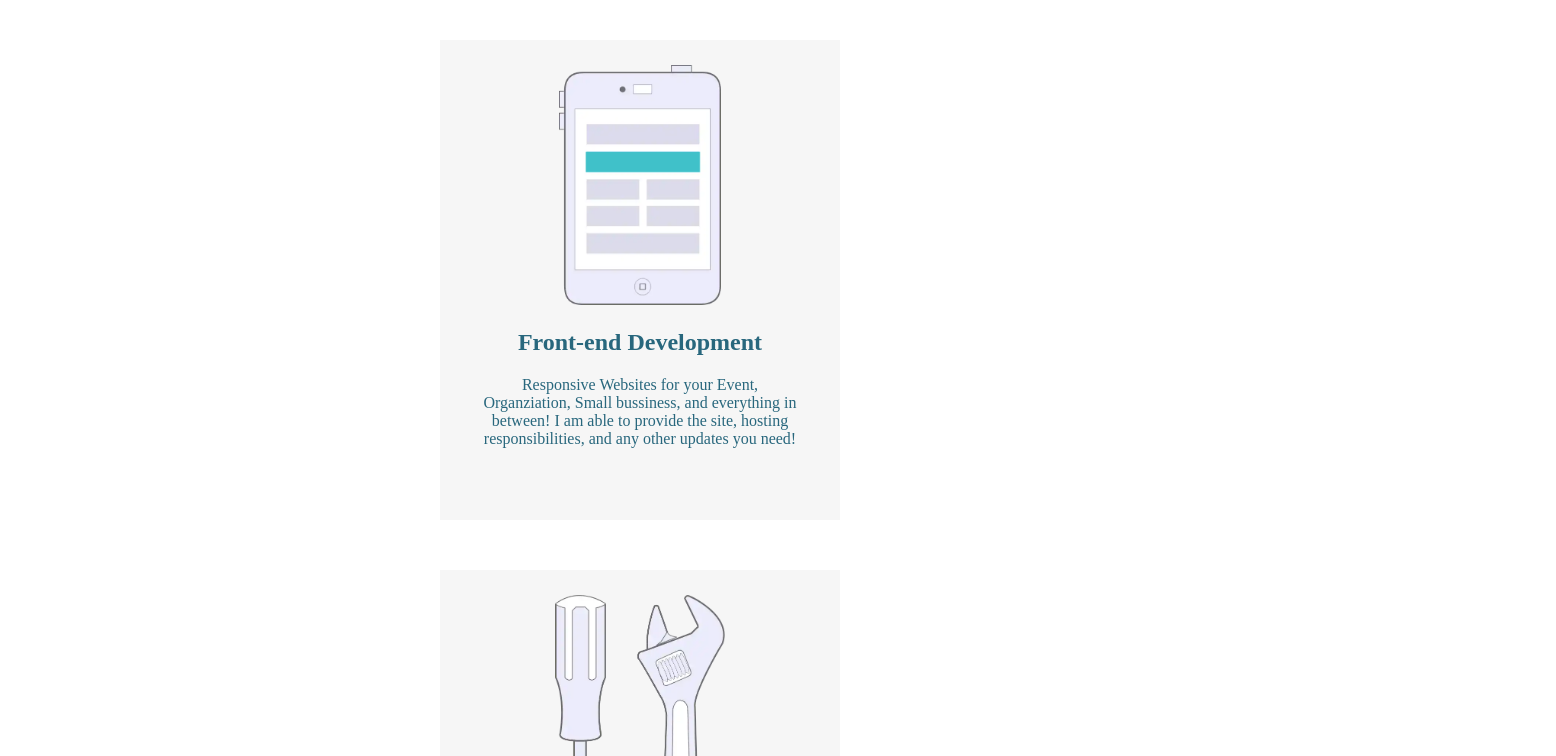
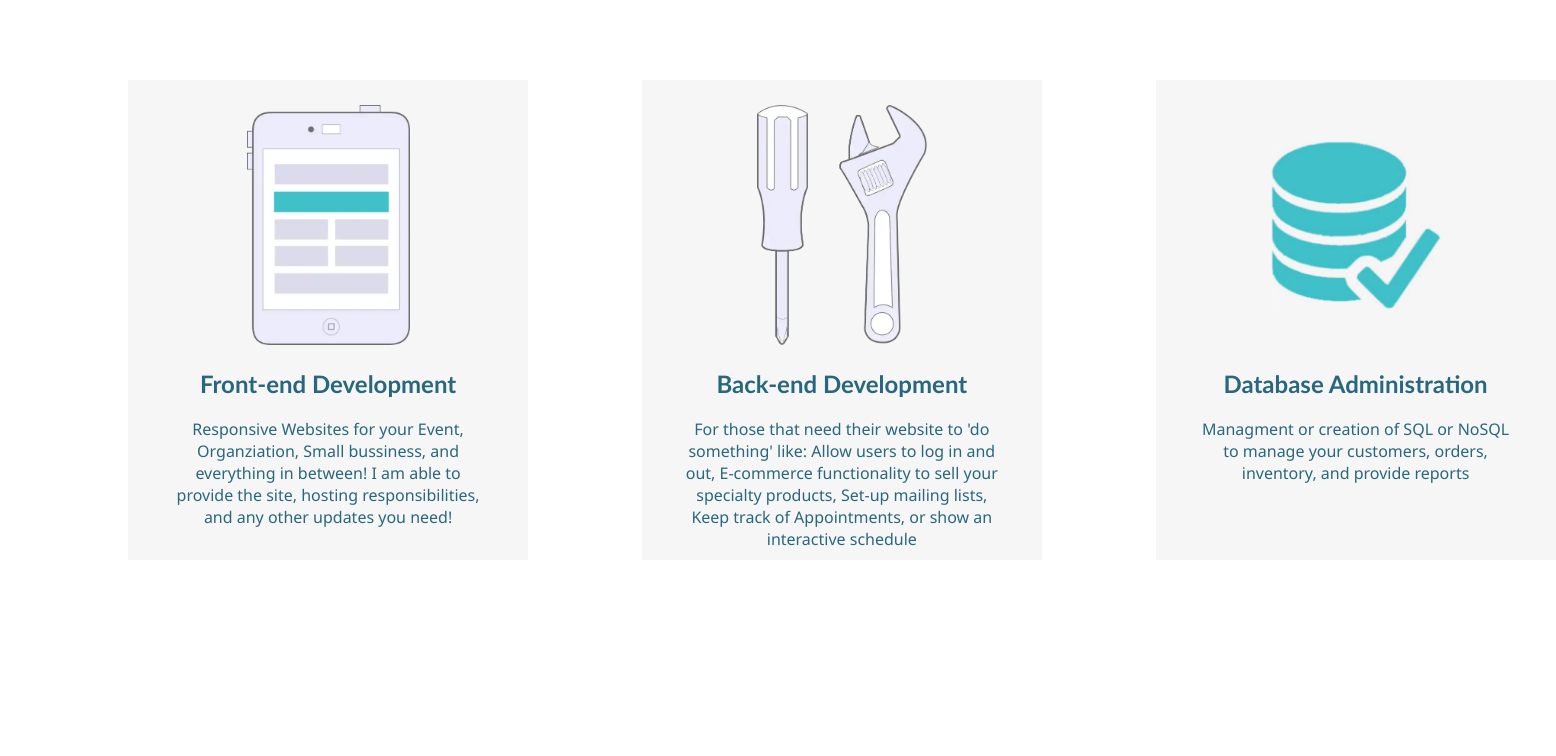
Before and after one commit to cambateman/Portfolio, a React (Create React App) app in the folder client/: page / in a window 1280 px wide. Shown: the top 756 px of the page, 1556 px wide, since content can reach past the window. Built offline with nearby package versions, Linux system fonts and the light colour scheme.

Commit message:
added skill cards

```diff
--- a/client/src/App.js
+++ b/client/src/App.js
@@ -9,7 +9,7 @@
 
 function App() {
   return (
-    <div className="App">
+    <div className="index-page-cards">
       <SkillCard
             img={frontEnd}
             title="Front-end Development"
--- a/client/src/SkillCards.css
+++ b/client/src/SkillCards.css
@@ -31,12 +31,14 @@
   .index-page-card-h2 {
     color: #28677d;
     text-align: center;
+    font-family: 'Gill Sans', 'Gill Sans MT', Calibri, 'Trebuchet MS', sans-serif;
   }
 
   .index-page-card-p {
     color: #28677d;
     padding-left: 10%;
     padding-right: 10%;
+    font-family:'Segoe UI', Tahoma, Geneva, Verdana, sans-serif
   }
 
   .card-2-ul {
```
